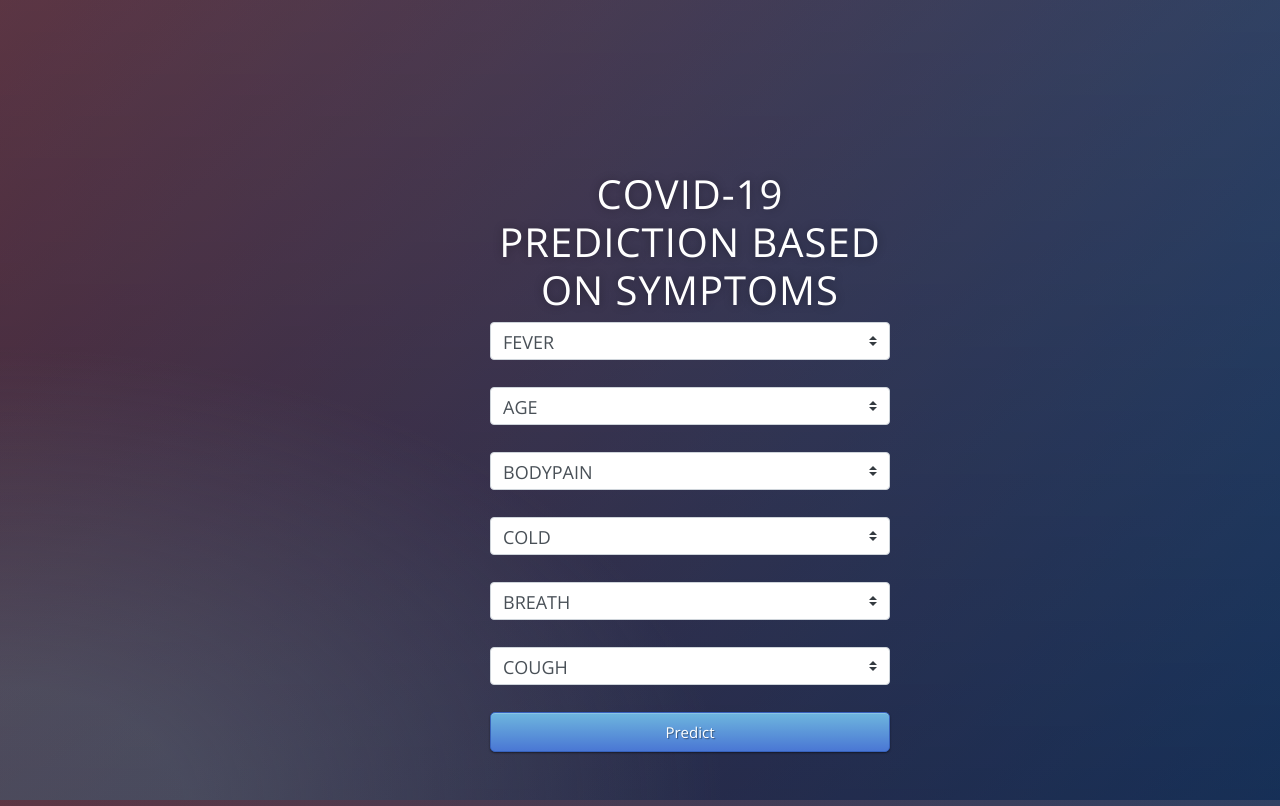
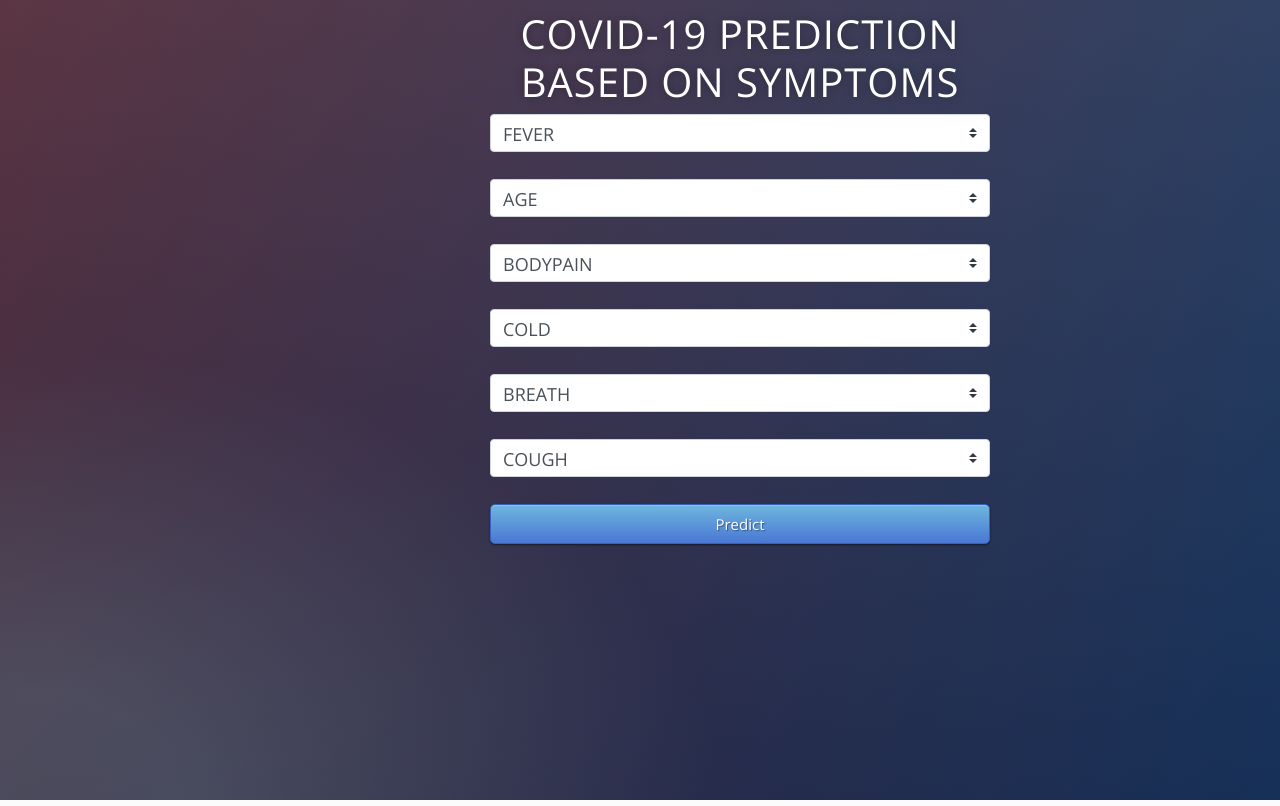
Before and after one commit to SaishMendke/covid_app, a Flask app: page / in a window 1280 px wide. Run offline with Flask 2, Linux system fonts and the light colour scheme; some libraries are stand-ins or nearby versions.

Commit message:
Update style.css

```diff
--- a/static/css/style.css
+++ b/static/css/style.css
@@ -32,10 +32,10 @@ body {
 }
 .login {
     position: absolute;
-    top: 40%;
+    top: 20%;
     left: 50%;
     margin: -150px 0 0 -150px;
-    width:400px;
+    width:500px;
     height:400px;
 }
 
```
